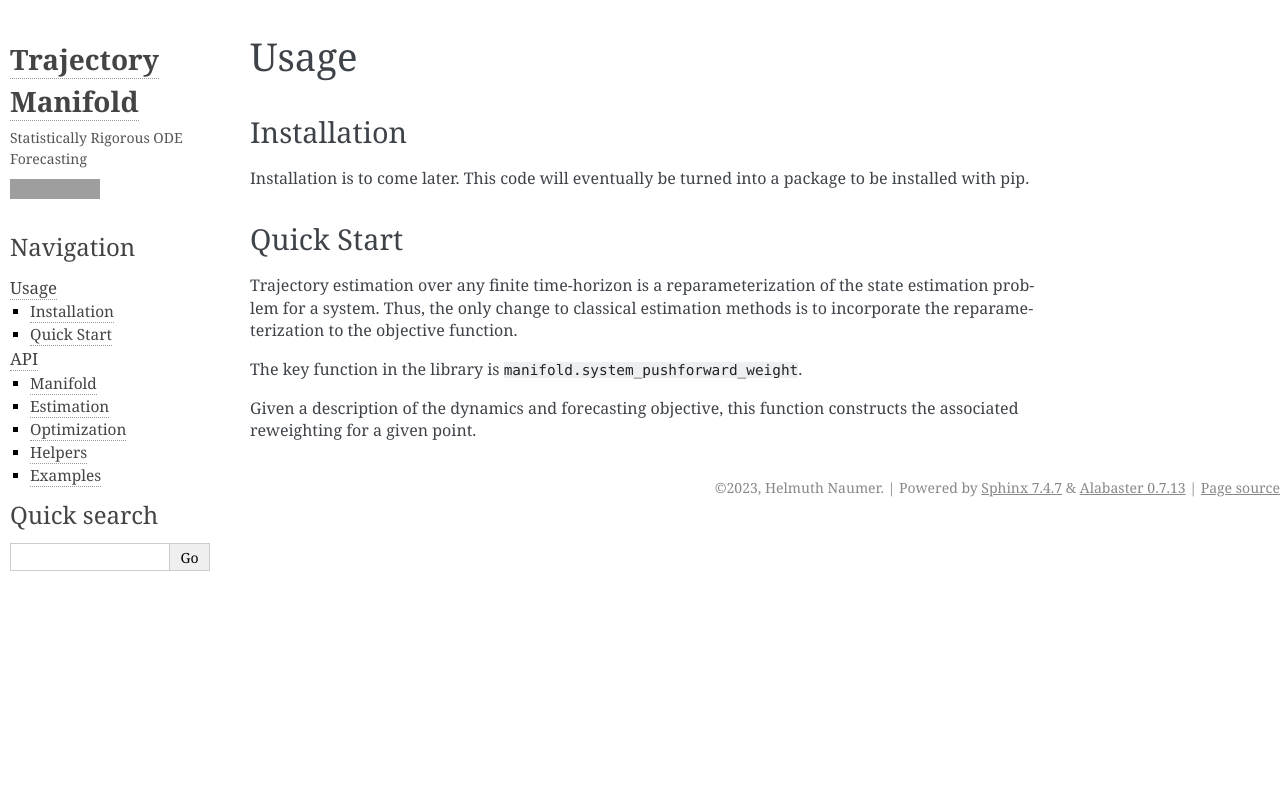
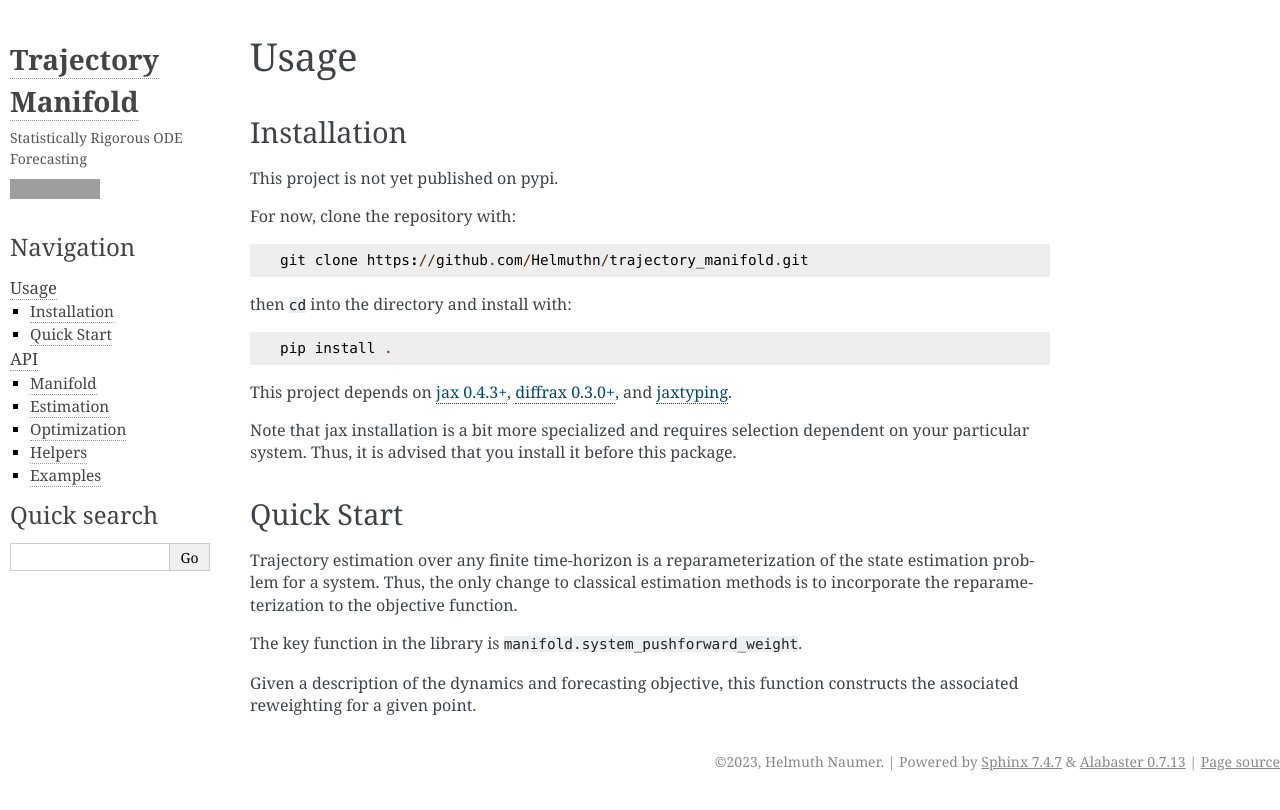
Before and after one commit to Helmuthn/trajectory_manifold, a Sphinx documentation site: the page built from docs/source/usage.rst, in a window 1280 px wide. Shown: the top 810 px of the page. Built offline with Sphinx 7.4.7, drawn with Linux system fonts in a browser that asks for light colours; grey boxes are pictures that could not be loaded.

Commit message:
Updated Installation Directions

```diff
--- a/docs/source/usage.rst
+++ b/docs/source/usage.rst
@@ -5,8 +5,20 @@ Usage
 Installation
 ------------
 
-Installation is to come later. This code will eventually be turned into a
-package to be installed with pip.
+This project is not yet published on pypi.
+
+For now, clone the repository with::
+
+    git clone https://github.com/Helmuthn/trajectory_manifold.git
+
+then ``cd`` into the directory and install with::
+
+    pip install .
+
+This project depends on `jax 0.4.3+ <https://github.com/google/jax>`_, `diffrax 0.3.0+ <https://github.com/patrick-kidger/diffrax>`_, and `jaxtyping <https://github.com/google/jaxtyping>`_.
+
+Note that jax installation is a bit more specialized and requires selection
+dependent on your particular system. Thus, it is advised that you install it before this package.
 
 Quick Start
 -----------
```
